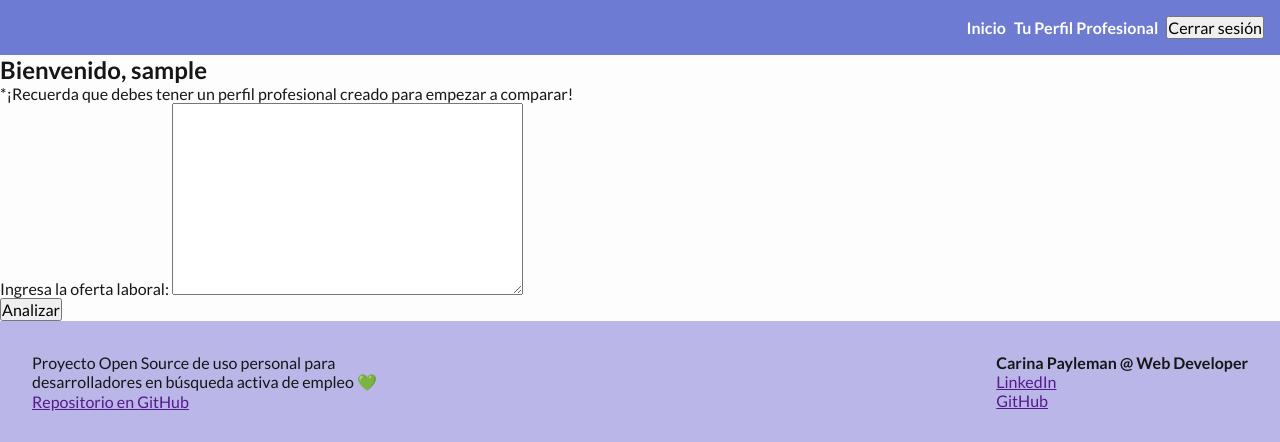
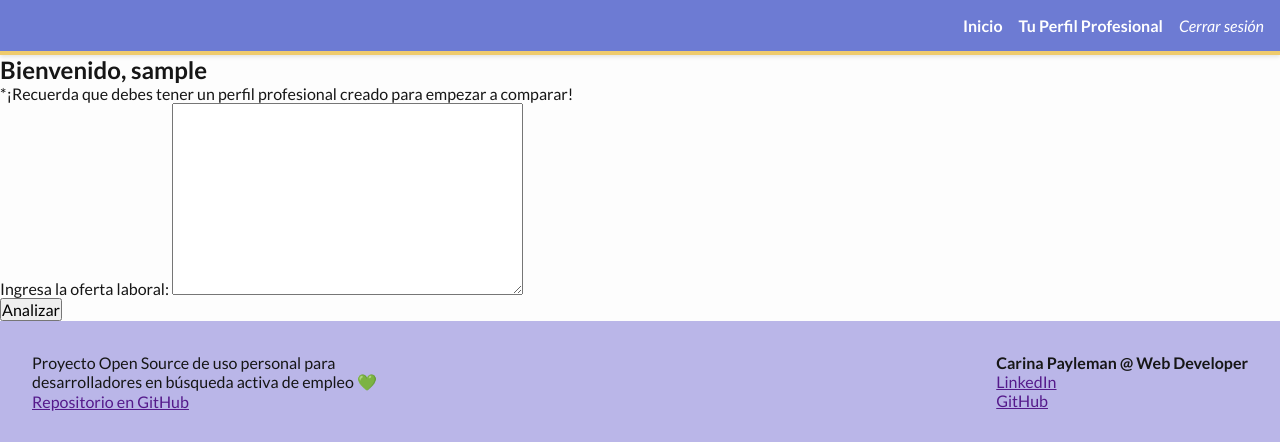
Before and after one commit to PaylemanC/Professional-Matcher, a Django app: page /home/ in a window 1280 px wide. Shown: the top 442 px of the page. Run offline with Django 5.2, Linux system fonts and the light colour scheme; the visitor is signed in with stand-in values (Sample User, id 1); data comes from the database, SQL or seed files in the repository.

Commit message:
Add detail styles to  navbar

```diff
--- a/static/css/style.css
+++ b/static/css/style.css
@@ -51,6 +51,8 @@ nav {
   position: sticky;
   top: 0;
   z-index: 100;
+  border-bottom: 4px solid var(--secondary-color);
+  box-shadow: 0 2px 4px rgba(0, 0, 0, 0.1);
 }
 
 .navbar__brand {
@@ -65,17 +67,24 @@ nav {
   display: flex;
   justify-content: flex-end;
   align-items: center;
-  gap: 8px;
+  gap: 16px;
 }
 
-.navbar__list a {
+.navbar__item a {
   color: white;
   text-decoration: none;
   font-weight: bold;
 }
 
-.navbar__list a:hover {
+.navbar__item a:hover, .navbar__item--logout:hover {
   color: var(--secondary-color);
+}
+
+.navbar__item--logout {
+  font-style: italic;
+  color: white;
+  background-color: transparent;
+  border: none;
 }
 
 /* ------------------- FOOTER ------------------- */
--- a/templates/components/navbar.html
+++ b/templates/components/navbar.html
@@ -7,7 +7,7 @@
             <li class="navbar__item">
                 <form action="{% url 'logout' %}" method="post">
                     {% csrf_token %}
-                    <button type="submit" class="navbar__item">Cerrar sesión</button>
+                    <button type="submit" class="navbar__item navbar__item--logout">Cerrar sesión</button>
                 </form>
             </li>
         </ul>
```
